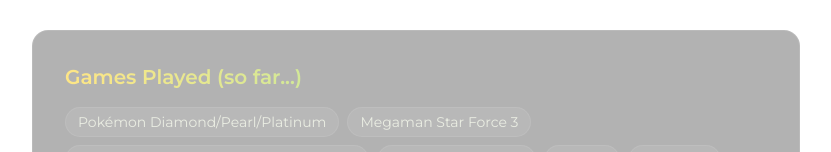
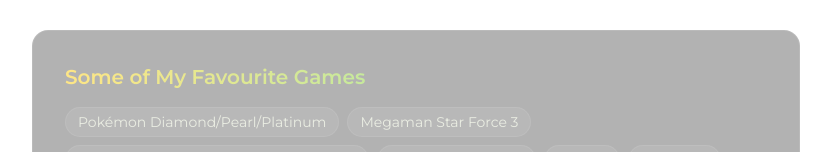
Before and after one commit to KuroMaple/portfolio, a React (Vite) app: page / in a window 1280 px wide. Shown: the part 3558-3710 px from the top of the page, without its empty margins (224-1055 px from the left). Built offline with nearby package versions, Linux system fonts and the light colour scheme.

Commit message:
about section

```diff
--- a/src/components/About/About.tsx
+++ b/src/components/About/About.tsx
@@ -74,7 +74,7 @@
         transition={{ duration: 0.8, delay: 0.4 }}
       >
         <h3 className='text-lg md:text-xl font-semibold mb-4 bg-gradient-to-r from-amber-200 to-emerald-300 bg-clip-text text-transparent'>
-          Games Played (so far...)
+          Some of My Favourite Games
         </h3>
         <div className='flex flex-wrap gap-2'>
           {favouriteGames.map((game) => (
```
